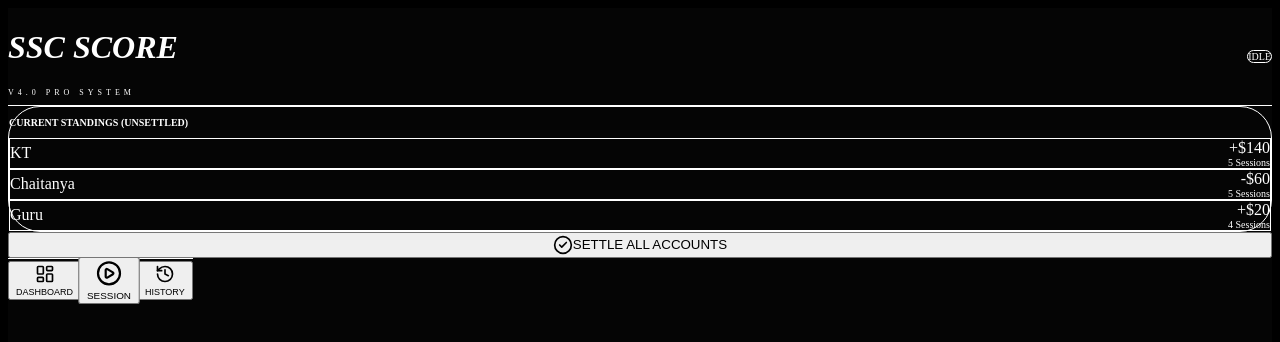
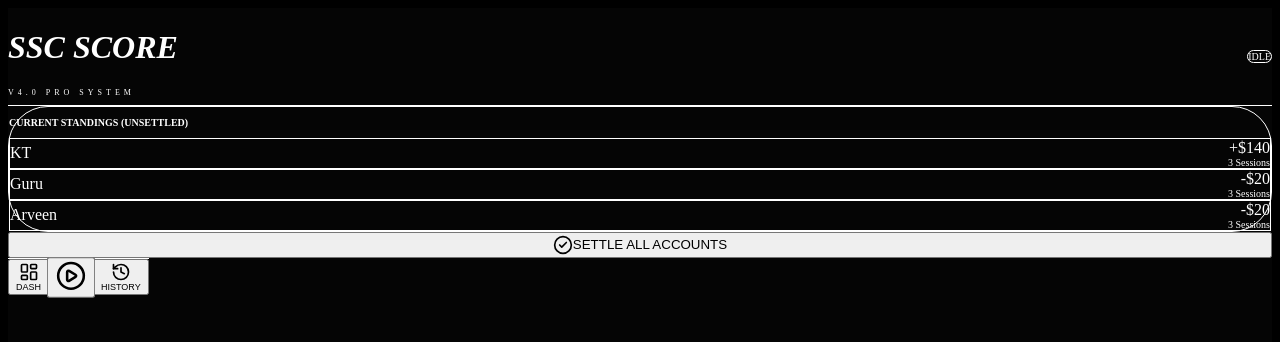
Before and after one commit to thallapalli/ssc-score, a Next.js app: page / in a window 1280 px wide. Shown: the top 342 px of the page. Built offline with nearby package versions, Linux system fonts and the light colour scheme.

Commit message:
Update page.js

```diff
--- a/app/page.js
+++ b/app/page.js
@@ -1,9 +1,9 @@
 'use client';
-import React, { useState } from 'react';
+import React, { useState, useEffect } from 'react';
 import {
   LayoutDashboard, PlayCircle, History,
   Plus, Minus, Share2, CheckCircle2,
-  UserPlus, TrendingUp, Wallet, ArrowUpRight, ArrowDownRight
+  UserPlus, TrendingUp, Wallet, ArrowUpRight, ArrowDownRight, Save, X
 } from 'lucide-react';
 
 export default function SSCOmniApp() {
@@ -11,14 +11,23 @@ export default function SSCOmniApp() {
   const [isLive, setIsLive] = useState(false);
   const BUY_IN = 20;
 
-  // Mock Data for UI - Firestore నుండి వస్తాయి ఇవి
+  // Roster - Persistent List
   const roster = ['KT', 'Chaitanya', 'Prasad', 'Guru', 'Arveen', 'Mallela'];
   const [activePlayers, setActivePlayers] = useState([]);
 
+  // Logic to toggle players for a session
+  const togglePlayer = (name) => {
+    if (activePlayers.find(p => p.name === name)) {
+      setActivePlayers(activePlayers.filter(p => p.name !== name));
+    } else {
+      setActivePlayers([...activePlayers, { name, buyins: 1, cashout: 0 }]);
+    }
+  };
+
   return (
-    <div className="min-h-screen bg-[#050505] text-white pb-24">
+    <div className="min-h-screen bg-[#050505] text-white pb-28 selection:bg-green-500/30 font-sans">
       {/* --- HEADER --- */}
-      <header className="p-6 flex justify-between items-center border-b border-white/5 sticky top-0 bg-black/80 backdrop-blur-xl z-50">
+      <header className="p-6 flex justify-between items-center border-b border-white/5 sticky top-0 bg-black/80 backdrop-blur-xl z-[100]">
         <div>
           <h1 className="text-xl font-black italic tracking-tighter">SSC SCORE</h1>
           <p className="text-[8px] text-zinc-500 tracking-[4px]">V4.0 PRO SYSTEM</p>
@@ -30,129 +39,167 @@ export default function SSCOmniApp() {
       </header>
 
       <main className="p-4 max-w-md mx-auto overflow-x-hidden">
-        {activeTab === 'dashboard' && <DashboardView />}
-        {activeTab === 'live' && <LiveView isLive={isLive} setIsLive={setIsLive} roster={roster} BUY_IN={BUY_IN} activePlayers={activePlayers} setActivePlayers={setActivePlayers} />}
-        {activeTab === 'history' && <HistoryView />}
-      </main>
-
-      {/* --- BOTTOM NAV --- */}
-      <nav className="fixed bottom-0 left-0 right-0 bg-zinc-900/90 backdrop-blur-lg border-t border-white/5 px-6 py-4 flex justify-between items-center z-50">
-        <NavBtn icon={<LayoutDashboard size={20}/>} label="DASHBOARD" active={activeTab === 'dashboard'} onClick={() => setActiveTab('dashboard')} />
-        <NavBtn icon={<PlayCircle size={24}/>} label="SESSION" active={activeTab === 'live'} onClick={() => setActiveTab('live')} primary />
-        <NavBtn icon={<History size={20}/>} label="HISTORY" active={activeTab === 'history'} onClick={() => setActiveTab('history')} />
-      </nav>
-    </div>
-  );
-}
-
-function NavBtn({ icon, label, active, onClick, primary }) {
-  return (
-    <button onClick={onClick} className={`flex flex-col items-center gap-1 transition-all ${active ? 'text-green-400' : 'text-zinc-500'} ${primary ? 'scale-110 -translate-y-2' : ''}`}>
-      <div className={`${primary && active ? 'bg-green-500 text-black p-2 rounded-xl' : ''}`}>{icon}</div>
-      <span className="text-[9px] font-black tracking-widest">{label}</span>
-    </button>
-  );
-}
-
-// --- 1. DASHBOARD VIEW ---
-function DashboardView() {
-  const stats = [
-    { name: 'KT', net: 140, games: 5 },
-    { name: 'Chaitanya', net: -60, games: 5 },
-    { name: 'Guru', net: 20, games: 4 },
-  ];
-
-  return (
-    <div className="space-y-6 animate-in fade-in slide-in-from-bottom-4">
-      <div className="bg-gradient-to-br from-zinc-900 to-black p-6 rounded-[2rem] border border-white/10">
+        {/* --- 1. DASHBOARD VIEW --- */}
+        {activeTab === 'dashboard' && (
+          <div className="space-y-6 animate-in fade-in slide-in-from-bottom-4 duration-500">
+            <div className="bg-gradient-to-br from-zinc-900 to-black p-6 rounded-[2.5rem] border border-white/10 shadow-2xl">
               <h3 className="text-zinc-500 text-[10px] font-black tracking-widest mb-4">CURRENT STANDINGS (UNSETTLED)</h3>
               <div className="space-y-3">
-          {stats.map(p => (
-            <div key={p.name} className="flex justify-between items-center p-4 bg-white/5 rounded-2xl border border-white/5">
-              <span className="font-bold text-lg">{p.name}</span>
+                {/* Static Summary Example */}
+                {['KT', 'Guru', 'Arveen'].map(name => (
+                  <div key={name} className="flex justify-between items-center p-4 bg-white/5 rounded-2xl border border-white/5">
+                    <span className="font-bold text-lg">{name}</span>
                     <div className="text-right">
-                <div className={`text-xl font-black ${p.net >= 0 ? 'text-green-400' : 'text-red-500'}`}>
-                  {p.net >= 0 ? `+$${p.net}` : `-$${Math.abs(p.net)}`}
+                      <div className={`text-xl font-black ${name === 'KT' ? 'text-green-400' : 'text-red-500'}`}>
+                        {name === 'KT' ? '+$140' : '-$20'}
                       </div>
-                <div className="text-[10px] text-zinc-600">{p.games} Sessions</div>
+                      <div className="text-[10px] text-zinc-600">3 Sessions</div>
                     </div>
                   </div>
                 ))}
               </div>
             </div>
-      <button className="w-full bg-white text-black py-5 rounded-2xl font-black flex items-center justify-center gap-2 shadow-2xl active:scale-95 transition-all">
+            <button className="w-full bg-white text-black py-5 rounded-2xl font-black flex items-center justify-center gap-2 shadow-xl active:scale-95 transition-all">
               <CheckCircle2 size={20}/> SETTLE ALL ACCOUNTS
             </button>
           </div>
-  );
-}
+        )}
 
-// --- 2. LIVE VIEW ---
-function LiveView({ isLive, setIsLive, roster, BUY_IN, activePlayers, setActivePlayers }) {
-  const toggle = (n) => {
-    if (activePlayers.find(p => p.name === n)) {
-      setActivePlayers(activePlayers.filter(p => p.name !== n));
-    } else {
-      setActivePlayers([...activePlayers, { name: n, buyins: 1, cashout: 0 }]);
-    }
-  };
-
-  if (!isLive) return (
-    <div className="py-10 text-center space-y-6">
+        {/* --- 2. LIVE SESSION VIEW --- */}
+        {activeTab === 'live' && (
+          <div className="animate-in fade-in slide-in-from-bottom-4 duration-500">
+            {!isLive ? (
+              <div className="py-2 space-y-6">
+                <div className="bg-zinc-900/50 p-6 rounded-[2.5rem] border border-white/5">
+                  <h2 className="text-zinc-400 text-[10px] font-black tracking-widest mb-4">SELECT SQUAD</h2>
                   <div className="grid grid-cols-2 gap-3">
                     {roster.map(n => (
-          <button key={n} onClick={() => toggle(n)} className={`p-5 rounded-2xl font-bold border-2 transition-all ${activePlayers.find(p => p.name === n) ? 'bg-white text-black border-white' : 'bg-zinc-900 border-transparent text-zinc-500'}`}>
+                      <button
+                        key={n}
+                        onClick={() => togglePlayer(n)}
+                        className={`p-5 rounded-2xl font-bold border-2 transition-all active:scale-95 ${
+                          activePlayers.find(p => p.name === n)
+                          ? 'bg-white text-black border-white shadow-lg shadow-white/10'
+                          : 'bg-zinc-900 border-transparent text-zinc-600'
+                        }`}
+                      >
                         {n}
                       </button>
                     ))}
                   </div>
-      <button onClick={() => setIsLive(true)} disabled={activePlayers.length === 0} className="w-full bg-green-500 text-black py-5 rounded-2xl font-black shadow-lg shadow-green-500/20">START SESSION</button>
                 </div>
-  );
-
-  return (
+                <button
+                  onClick={() => setIsLive(true)}
+                  disabled={activePlayers.length === 0}
+                  className="w-full bg-[#22C55E] text-black py-5 rounded-2xl font-black shadow-xl shadow-green-500/20 active:scale-95 disabled:opacity-30 relative z-10"
+                  style={{ cursor: 'pointer', WebkitTapHighlightColor: 'transparent' }}
+                >
+                  START SESSION
+                </button>
+              </div>
+            ) : (
               <div className="space-y-4">
                 {activePlayers.map((p, i) => (
-        <div key={i} className="bg-zinc-900 p-5 rounded-[2rem] border border-white/5">
+                  <div key={i} className="bg-zinc-900/80 p-5 rounded-[2.5rem] border border-white/5 backdrop-blur-sm">
                     <div className="flex justify-between items-center mb-4">
                       <span className="text-xl font-black">{p.name}</span>
-            <div className="flex items-center bg-black rounded-xl p-1 border border-white/10">
-              <button onClick={() => {let a=[...activePlayers]; a[i].buyins=Math.max(1, a[i].buyins-1); setActivePlayers(a)}} className="p-2 text-zinc-500"><Minus/></button>
-              <span className="px-4 font-black text-yellow-500">{p.buyins}</span>
-              <button onClick={() => {let a=[...activePlayers]; a[i].buyins++; setActivePlayers(a)}} className="p-2 text-zinc-500"><Plus/></button>
+                      <div className="flex items-center bg-black rounded-2xl p-1 border border-white/10">
+                        <button
+                          onClick={() => {let a=[...activePlayers]; a[i].buyins=Math.max(1, a[i].buyins-1); setActivePlayers(a)}}
+                          className="p-3 text-zinc-400"
+                        >
+                          <Minus size={18}/>
+                        </button>
+                        <span className="px-4 font-black text-yellow-500 text-lg">{p.buyins}</span>
+                        <button
+                          onClick={() => {let a=[...activePlayers]; a[i].buyins++; setActivePlayers(a)}}
+                          className="p-3 text-zinc-400"
+                        >
+                          <Plus size={18}/>
+                        </button>
                       </div>
                     </div>
                     <div className="flex gap-4 items-center">
                       <div className="relative flex-1">
-              <input type="number" placeholder="Cash out" className="w-full bg-black border border-white/10 p-4 rounded-xl font-bold" onChange={(e) => {let a=[...activePlayers]; a[i].cashout=Number(e.target.value); setActivePlayers(a)}} />
+                        <span className="absolute left-4 top-1/2 -translate-y-1/2 text-zinc-600 font-bold">$</span>
+                        <input
+                          type="number"
+                          placeholder="Cash out"
+                          className="w-full bg-black border border-white/10 p-4 pl-8 rounded-2xl font-bold focus:border-white outline-none transition-all"
+                          onChange={(e) => {let a=[...activePlayers]; a[i].cashout=Number(e.target.value); setActivePlayers(a)}}
+                        />
                       </div>
-            <div className={`text-lg font-black ${p.cashout - (p.buyins*BUY_IN) >=0 ? 'text-green-400' : 'text-red-500'}`}>
-              ${p.cashout - (p.buyins*BUY_IN)}
+                      <div className={`text-xl font-black min-w-[70px] text-right ${p.cashout - (p.buyins*BUY_IN) >= 0 ? 'text-green-400' : 'text-red-500'}`}>
+                        {p.cashout - (p.buyins*BUY_IN) >= 0 ? '+' : ''}{p.cashout - (p.buyins*BUY_IN)}
                       </div>
                     </div>
                   </div>
                 ))}
-      <div className="flex gap-2">
-        <button className="flex-1 bg-zinc-800 p-5 rounded-2xl font-bold">SAVE SESSION</button>
-        <button className="flex-1 bg-green-600 p-5 rounded-2xl font-bold flex justify-center gap-2"><Share2 size={18}/> SHARE</button>
+                <div className="grid grid-cols-2 gap-3 pt-6">
+                  <button className="bg-zinc-800 p-5 rounded-2xl font-black flex items-center justify-center gap-2 active:scale-95 transition-all">
+                    <Save size={18}/> SAVE
+                  </button>
+                  <button className="bg-green-600 p-5 rounded-2xl font-black flex items-center justify-center gap-2 shadow-lg shadow-green-600/20 active:scale-95 transition-all">
+                    <Share2 size={18}/> SHARE
+                  </button>
+                  <button
+                    onClick={() => {setIsLive(false); setActivePlayers([]);}}
+                    className="col-span-2 bg-red-900/20 text-red-500 border border-red-900/30 p-5 rounded-2xl font-black mt-2 active:scale-95"
+                  >
+                    ABORT SESSION
+                  </button>
                 </div>
+              </div>
+            )}
+          </div>
+        )}
+
+        {/* --- 3. HISTORY VIEW --- */}
+        {activeTab === 'history' && (
+          <div className="space-y-3 animate-in fade-in slide-in-from-bottom-4 duration-500">
+            {[1, 2, 3].map(i => (
+              <div key={i} className="bg-zinc-900/40 p-5 rounded-3xl border border-white/5 flex justify-between items-center backdrop-blur-sm">
+                <div>
+                  <div className="font-black text-sm uppercase tracking-widest text-zinc-200">Session #{500+i}</div>
+                  <div className="text-[10px] text-zinc-500 mt-1">APRIL {i+5}, 2026 • 6 PLAYERS</div>
+                </div>
+                <div className="text-right">
+                  <div className="text-green-400 font-black tracking-tighter text-lg">$420.00</div>
+                  <div className="text-[8px] font-black text-zinc-600 tracking-widest">SETTLED</div>
+                </div>
+              </div>
+            ))}
+          </div>
+        )}
+      </main>
+
+      {/* --- BOTTOM NAV --- */}
+      <nav className="fixed bottom-0 left-0 right-0 bg-zinc-900/90 backdrop-blur-2xl border-t border-white/5 px-8 py-4 pb-8 flex justify-between items-center z-[100]">
+        <button
+          onClick={() => setActiveTab('dashboard')}
+          className={`flex flex-col items-center gap-1 transition-all ${activeTab === 'dashboard' ? 'text-green-400' : 'text-zinc-600'}`}
+        >
+          <LayoutDashboard size={20}/>
+          <span className="text-[9px] font-black tracking-widest uppercase">Dash</span>
+        </button>
+
+        <button
+          onClick={() => setActiveTab('live')}
+          className={`flex flex-col items-center gap-1 transition-all -translate-y-4 ${activeTab === 'live' ? 'scale-125' : 'scale-110'}`}
+        >
+          <div className={`p-4 rounded-3xl shadow-2xl transition-all ${activeTab === 'live' ? 'bg-green-500 text-black shadow-green-500/40' : 'bg-zinc-800 text-zinc-400'}`}>
+            <PlayCircle size={28}/>
+          </div>
+        </button>
+
+        <button
+          onClick={() => setActiveTab('history')}
+          className={`flex flex-col items-center gap-1 transition-all ${activeTab === 'history' ? 'text-green-400' : 'text-zinc-600'}`}
+        >
+          <History size={20}/>
+          <span className="text-[9px] font-black tracking-widest uppercase">History</span>
+        </button>
+      </nav>
     </div>
   );
 }
-
-// --- 3. HISTORY VIEW ---
-function HistoryView() {
-  return (
-    <div className="space-y-3">
-      {[1,2,3].map(i => (
-        <div key={i} className="bg-zinc-900/40 p-4 rounded-2xl border border-white/5 flex justify-between items-center">
-          <div>
-            <div className="font-bold">April {i+5}, 2026</div>
-            <div className="text-[10px] text-zinc-600">6 PLAYERS • $420 VOLUME</div>
-          </div>
-          <div className="text-zinc-500 italic text-xs">Settled</div>
-        </div>
-      ))}
-    </div>
-  );
-}
```
Lines whose indentation alone changed are shown as unchanged.
